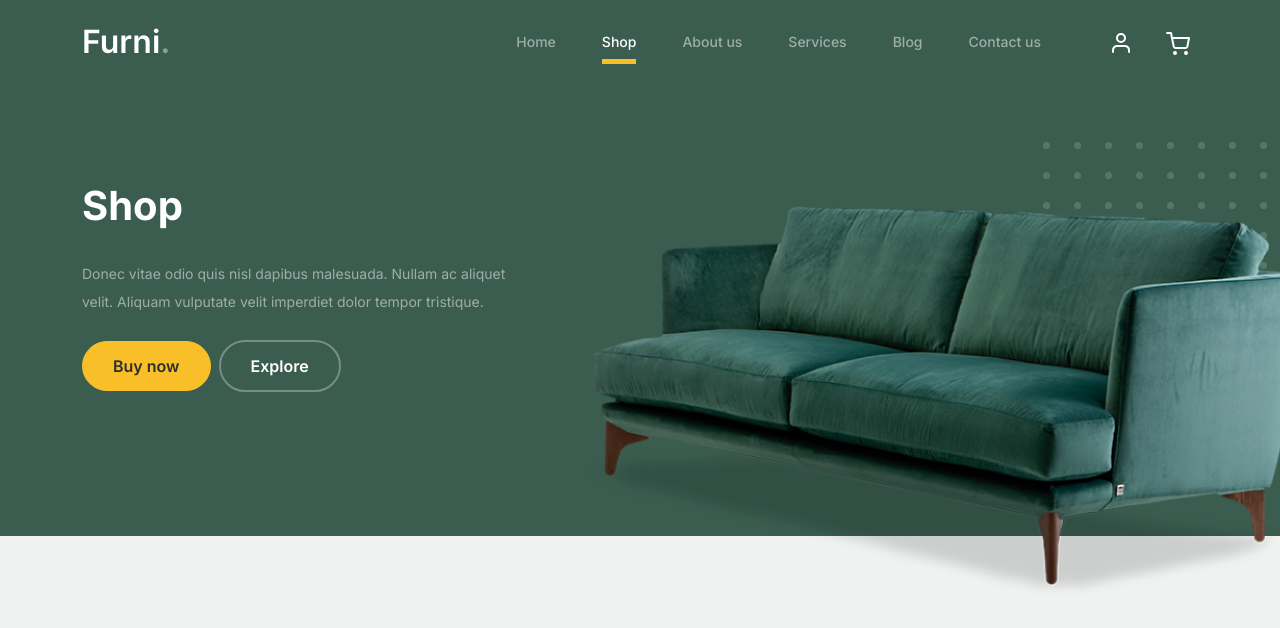
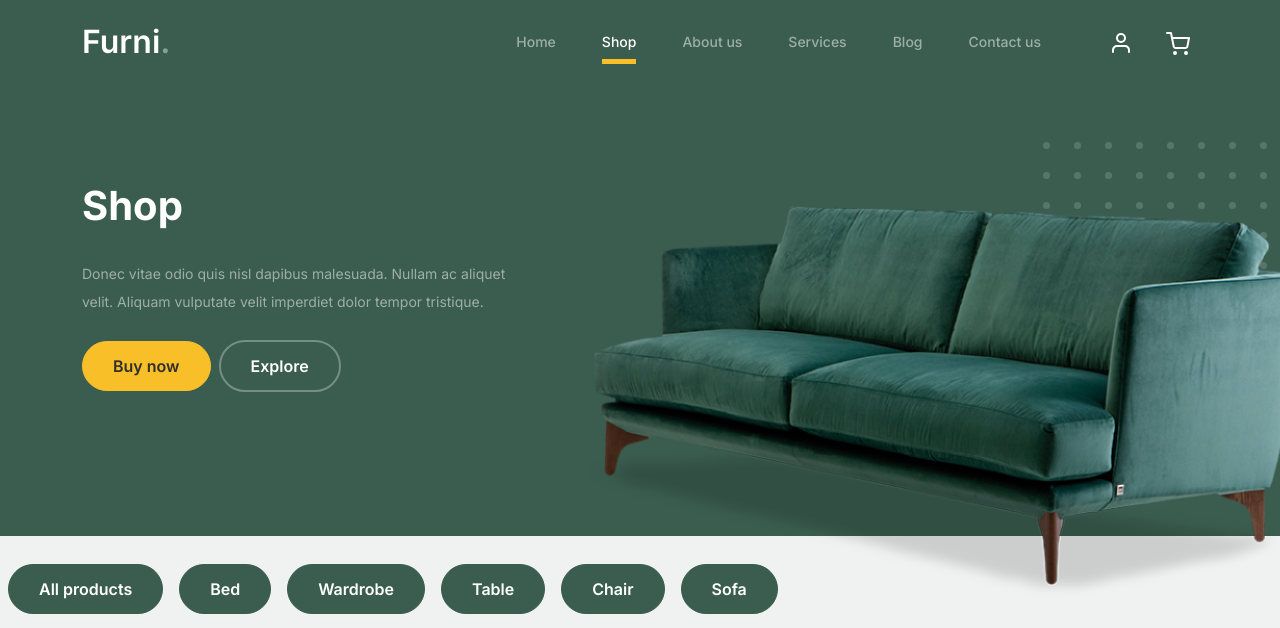
Before and after one commit to Chien100503/E-commerce-by-Django, a Django app: page /shop/ in a window 1280 px wide; the page is wider, and only the part inside the window is pictured. Shown: the top 628 px of that part. Run offline with Django 5.2, Linux system fonts and the light colour scheme; data comes from the database, SQL or seed files in the repository; some libraries are stand-ins or nearby versions; grey boxes are pictures that could not be loaded.

Commit message:
completed filter category

```diff
--- a/store/templates/base.html
+++ b/store/templates/base.html
@@ -40,6 +40,9 @@
       100% {
         transform: translateX(0);
       }
+    }
+    hr {
+      border: 5px solid #3d5b50;
     }
     .alert {
       right: 10px;
--- a/store/templates/shop.html
+++ b/store/templates/shop.html
@@ -24,6 +24,18 @@
     </div>
   </div>
   <!-- End Hero Section -->
+  <br />
+  <div class="row">
+    <div class="d-flex">
+      <a href="{% url 'shop' %}" class="col-auto mx-2"><button class="btn btn-primary" data-filter="bed">All products</button></a>
+      <a href="{% url 'category' 'Bed' %}" class="col-auto mx-2"><button class="btn btn-primary" data-filter="bed">Bed</button></a>
+      <a href="{% url 'category' 'Wardrobe' %}" class="col-auto mx-2"><button class="btn btn-primary" data-filter="wardrobe">Wardrobe</button></a>
+      <a href="{% url 'category' 'Table' %}" class="col-auto mx-2"><button class="btn btn-primary" data-filter="table">Table</button></a>
+      <a href="{% url 'category' 'Chair' %}" class="col-auto mx-2"><button class="btn btn-primary" data-filter="chair">Chair</button></a>
+      <a href="{% url 'category' 'Sofa' %}" class="col-auto mx-2"><button class="btn btn-primary" data-filter="sofa">Sofa</button></a>
+    </div>
+  </div>
+  <hr />
   <div class="untree_co-section product-section before-footer-section">
     <div class="container">
       <div class="row" id="product-list">
--- a/store/urls.py
+++ b/store/urls.py
@@ -10,6 +10,7 @@ urlpatterns = [
     path('contact/', views.contact, name="contact"),
     path('cart/', views.cart, name="cart"),
     path('detail/<int:pk>', views.detail, name="detail"),
+    path('category/<str:foo>/', views.category, name="category"),
 
     # Authenticator
     path('login/', views.login_user, name="login"),
--- a/store/views.py
+++ b/store/views.py
@@ -1,5 +1,5 @@
 from django.shortcuts import render, redirect
-from .models import Product
+from .models import Product, Category
 from django.contrib.auth import authenticate, login, logout
 from django.contrib import messages
 from django.contrib.auth.models import User
@@ -30,6 +30,18 @@ def checkout(request):
 def detail(request, pk):
     product = Product.objects.get(id = pk)
     return render(request, 'detail.html', {'product': product})
+
+# Filter category
+def category(request, foo):
+    foo = foo.replace('-', '')
+    try:
+        category = Category.objects.get(name=foo)
+        products = Product.objects.filter(category=category)
+        return render(request, 'shop.html', {'products': products, 'category': category})
+    except Category.DoesNotExist:
+        messages.error(request, "Category not found.")
+        return redirect('shop')
+
 
 # Authenticator
 def register_user(req):
```
